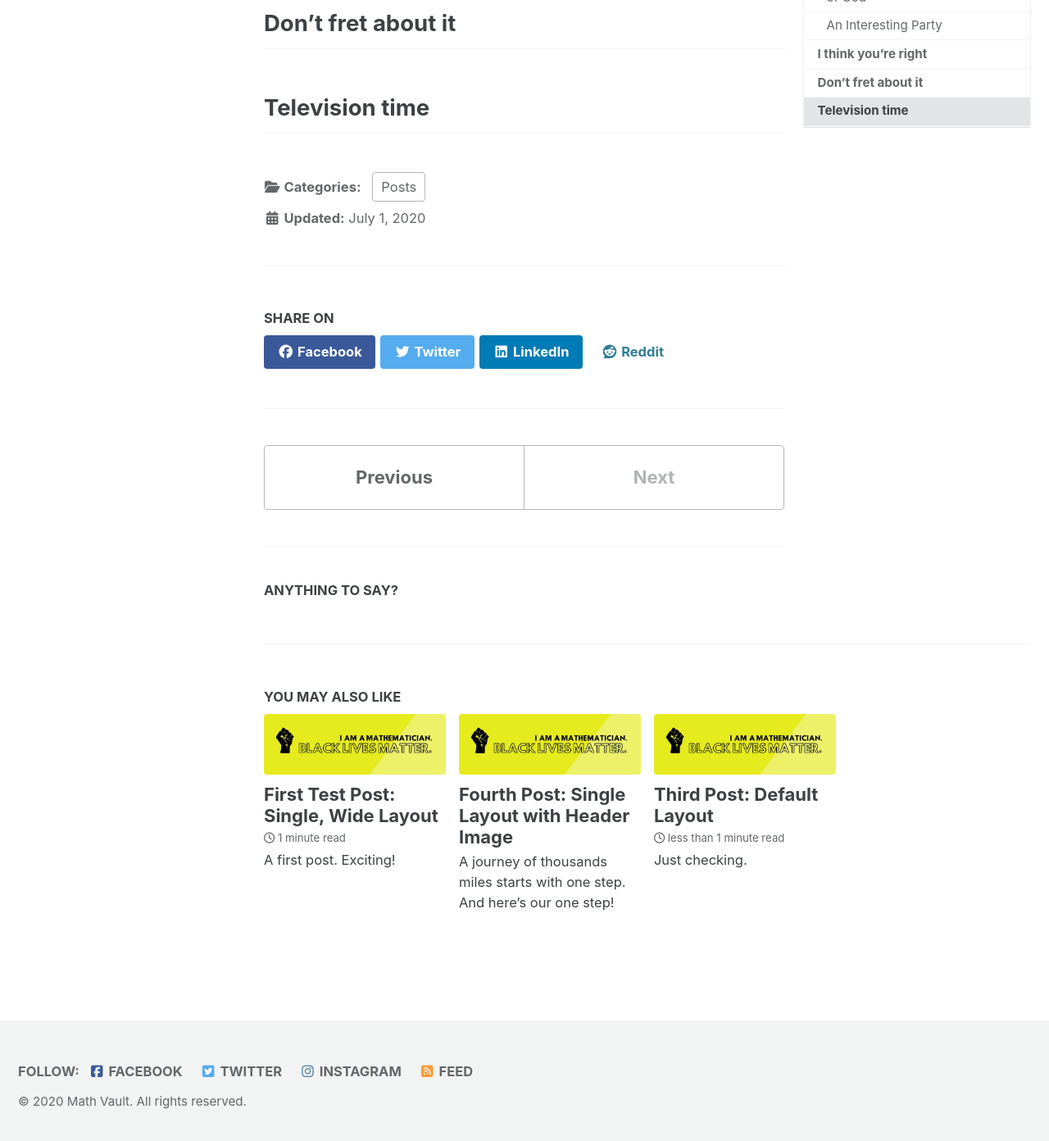
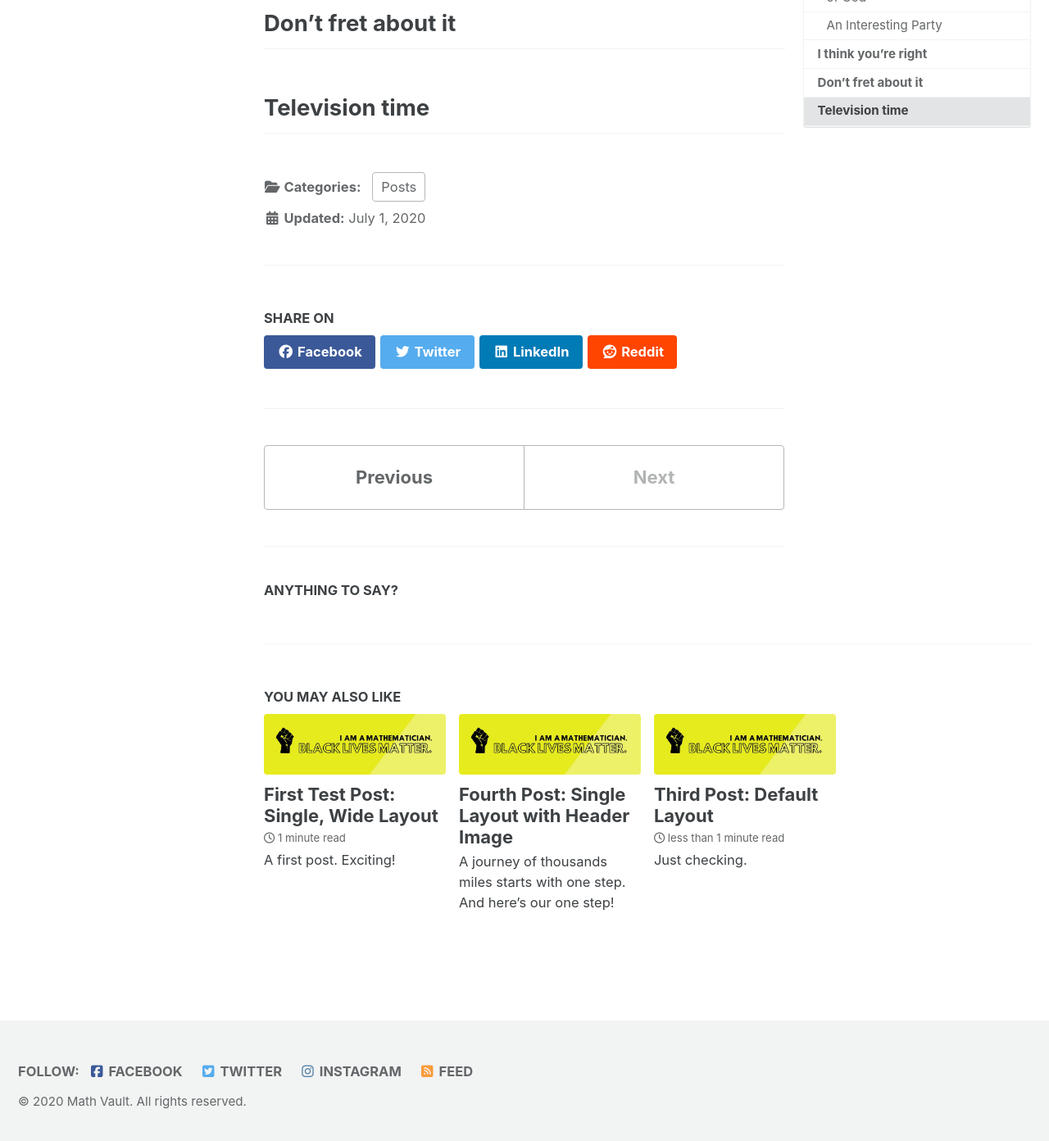
Before and after one commit to mathvault/mathvault.github.io, a Jekyll site: the page built from _posts/2020-07-01-second-post.md, in a window 1280 px wide and 1400 px high, scrolled down 2041 px. Shown: the top 1392 px of the window at 82% size. Built offline with Jekyll 4.4.1, drawn with Linux system fonts in a browser that asks for light colours; cached includes are drawn as plain includes; nearby versions of some CDN libraries.

Commit message:
Update main.scss

```diff
--- a/assets/css/main.scss
+++ b/assets/css/main.scss
@@ -7,5 +7,4 @@
 @import "minimal-mistakes/skins/{{ site.minimal_mistakes_skin | default: 'default' }}"; // skin
 @import "minimal-mistakes"; // main partials
 
-/* @font-face {font-family: "Helvetica Neue"; src: url("//mikeheavers.com/codepen/fonts/helvetica-neue/HelveticaNeue.woff2") format("woff2");}
-body {font-family:'Helvetica Neue', sans-serif;} */
+.btn--reddit{background-color:#ff4500; color:#ffffff;} .btn--reddit:hover{background-color:#ff6000; color:#ffffff;}
```
